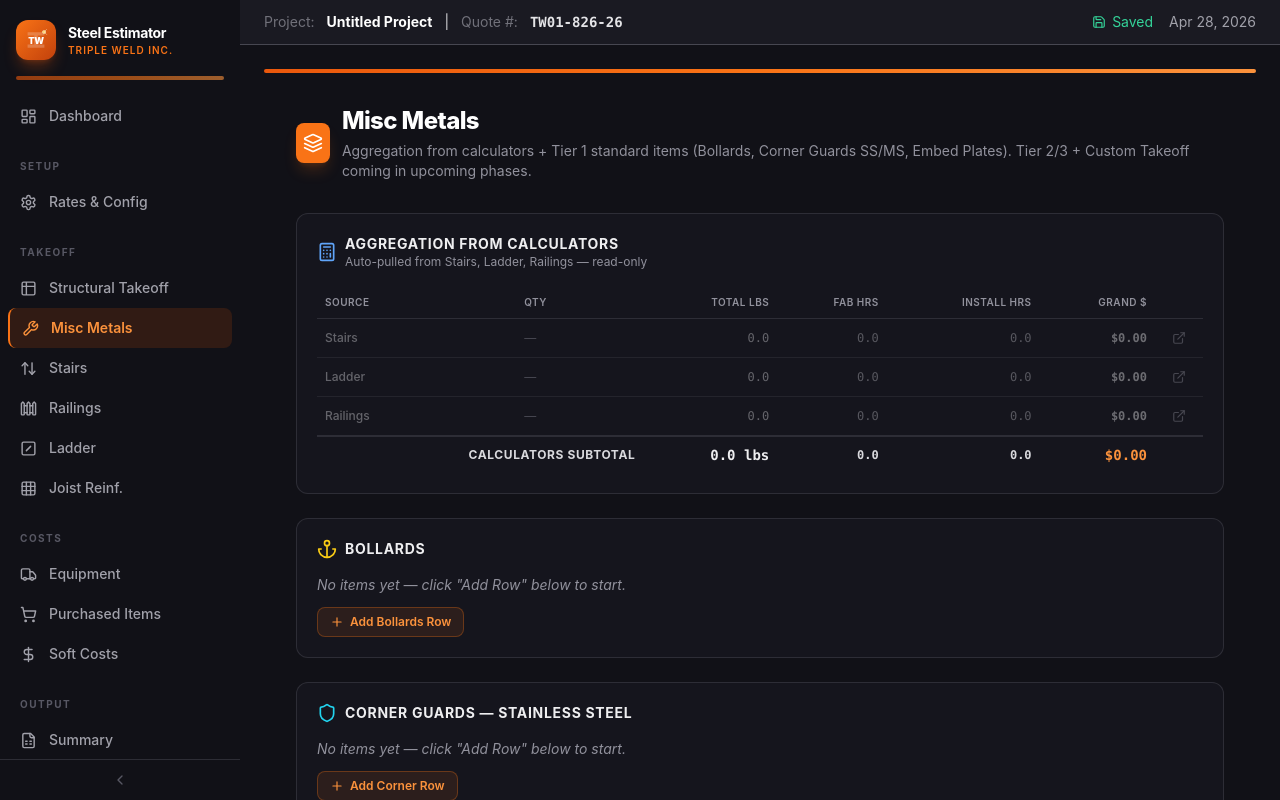
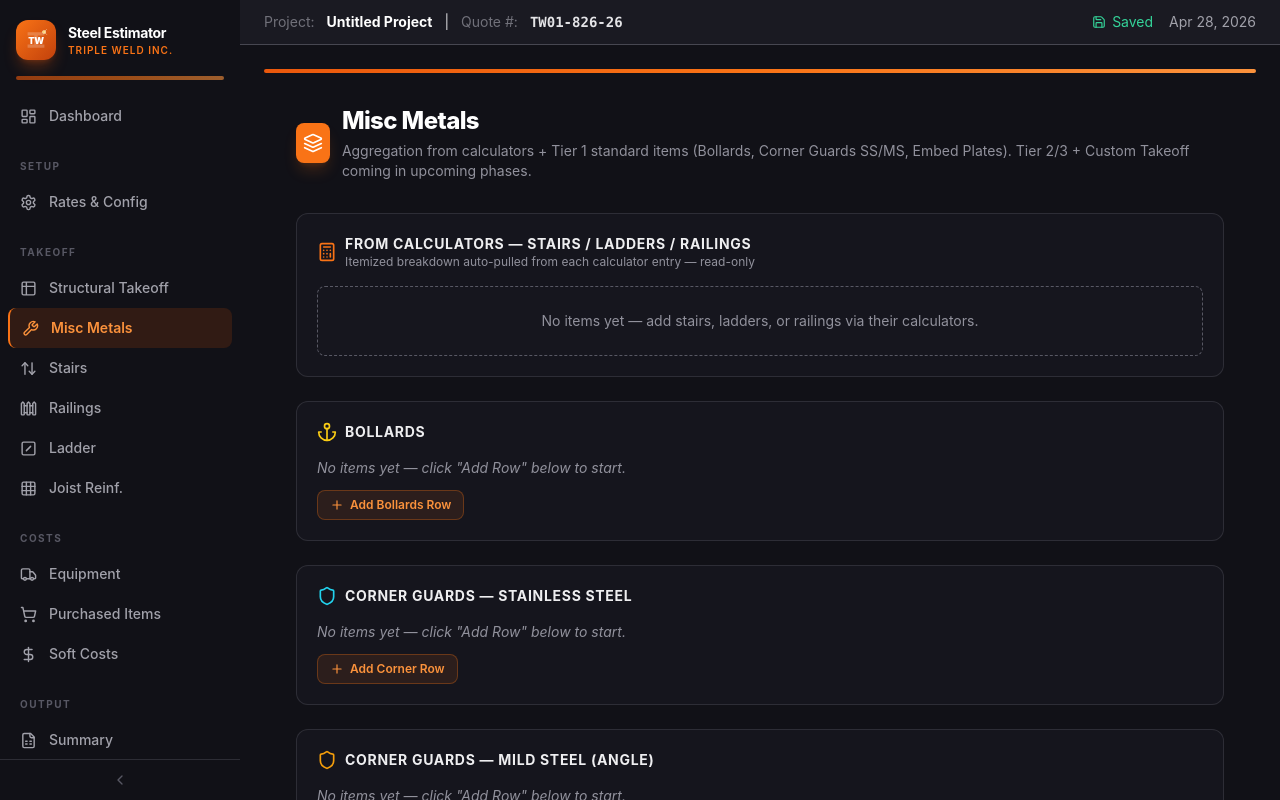
Before and after one commit to Tripleweld/steel-estimator-pro, a React (Vite) app: page /misc-metals in a window 1280 px wide. Built offline with nearby package versions, Linux system fonts and the light colour scheme.

Commit message:
feat(MiscMetals): itemized aggregation cards (Stair 1/2/3, Ladder 1/2/3, Railing 1/2/3) with breakdown + grand total

```diff
--- a/src/pages/MiscMetals.jsx
+++ b/src/pages/MiscMetals.jsx
@@ -393,92 +393,132 @@ function StandardItemTable({ section, miscRates, rows, dispatch }) {
 
 // ─── Aggregation Section (read-only summary from other calculators) ───
 function AggregationSection({ state }) {
-  const stairsC = state.stairsComputed || {}
-  const ladderC = state.ladderComputed || {}
+  const stairs = state.stairs || []
+  const ladder = state.ladder || []
   const railings = state.railings || []
-  // Note: joistReinf is included in Structural Takeoff, not summed here
+  const labourRates = state.rates?.labourRates || {}
+  const fabRate = labourRates.fabRate || 50
+  const installRate = labourRates.installRate || 55
+  const matRates = state.rates?.materialRates || []
+  const getMatRate = (item) => matRates.find(m => m.item === item)?.rate || 1
 
-  const stairs = {
-    label: 'Stairs',
-    qty: stairsC.totalLbs > 0 ? '1 set' : '—',
-    lbs: stairsC.totalLbs || 0,
-    matCost: stairsC.materialCost || 0,
-    grandTotal: stairsC.grandTotal || 0,
-    fabHrs: stairsC.fabHrs || 0,
-    instHrs: stairsC.instHrs || 0,
-    link: '/stairs',
-  }
-  const ladder = {
-    label: 'Ladder',
-    qty: ladderC.totalLbs > 0 ? '1 ladder' : '—',
-    lbs: ladderC.totalLbs || 0,
-    matCost: ladderC.materialCost || 0,
-    grandTotal: ladderC.grandTotal || 0,
-    fabHrs: ladderC.fabHrs || 0,
-    instHrs: ladderC.instHrs || 0,
-    link: '/ladder',
-  }
-  const rl = {
-    label: 'Railings',
-    qty: railings.length > 0 ? `${railings.length} runs` : '—',
-    lbs: railings.reduce((s, r) => s + Number(r.weightLbs || 0), 0),
-    matCost: 0,
-    grandTotal: 0,
-    fabHrs: railings.reduce((s, r) => s + Number(r.fabHrs || 0), 0),
-    instHrs: railings.reduce((s, r) => s + Number(r.instHrs || 0), 0),
-    link: '/railings',
-  }
-  // Joist Reinforcement excluded — accounted for in Structural Takeoff
-  const rows = [stairs, ladder, rl]
-  const totalLbs = rows.reduce((s, r) => s + r.lbs, 0)
-  const totalGrand = rows.reduce((s, r) => s + r.grandTotal, 0)
-  const totalFab = rows.reduce((s, r) => s + r.fabHrs, 0)
-  const totalInst = rows.reduce((s, r) => s + r.instHrs, 0)
+  // Build itemized list
+  const items = []
+  stairs.forEach((s, i) => {
+    const tc = s.totalsCommit || {}
+    items.push({
+      key: `stair-${s.id}`,
+      label: `Stair ${i + 1}${s.mark ? ` — ${s.mark}` : ''}`,
+      kind: 'Stair',
+      material: Number(tc.material) || 0,
+      fab: Number(tc.fab) || 0,
+      install: Number(tc.install) || 0,
+      total: Number(tc.total) || 0,
+    })
+  })
+  ladder.forEach((l, i) => {
+    const tc = l.totalsCommit || {}
+    items.push({
+      key: `ladder-${l.id}`,
+      label: `Ladder ${i + 1}${l.location ? ` — ${l.location}` : (l.mark ? ` — ${l.mark}` : '')}`,
+      kind: 'Ladder',
+      material: Number(tc.material) || 0,
+      fab: Number(tc.fab) || 0,
+      install: Number(tc.install) || 0,
+      total: Number(tc.total) || 0,
+    })
+  })
+  railings.forEach((r, i) => {
+    const matRate = getMatRate(r.material)
+    const material = (Number(r.weightLbs) || 0) * matRate
+    const fab = (Number(r.fabHrs) || 0) * fabRate
+    const install = (Number(r.instHrs) || 0) * installRate
+    const total = material + fab + install
+    items.push({
+      key: `rail-${r.id}`,
+      label: `Railing ${i + 1}${r.location ? ` — ${r.location}` : (r.mark ? ` — ${r.mark}` : '')}`,
+      kind: 'Railing',
+      material, fab, install, total,
+    })
+  })
+
+  const gt = items.reduce((acc, it) => {
+    acc.material += it.material
+    acc.fab += it.fab
+    acc.install += it.install
+    acc.total += it.total
+    return acc
+  }, { material: 0, fab: 0, install: 0, total: 0 })
+
+  const kindBadge = (k) => k === 'Stair'
+    ? 'bg-fire-900/40 text-fire-300'
+    : k === 'Ladder'
+      ? 'bg-blue-900/40 text-blue-300'
+      : 'bg-purple-900/40 text-purple-300'
 
   return (
-    <SectionCard icon={Calculator} title="Aggregation from calculators" subtitle="Auto-pulled from Stairs, Ladder, Railings — read-only" color="text-blue-400">
-      <div className="overflow-x-auto">
-        <table className="w-full text-xs">
-          <thead>
-            <tr className="border-b border-steel-700/50 text-steel-400 uppercase text-[10px] tracking-wider">
-              <th className="px-2 py-2 text-left font-semibold">Source</th>
-              <th className="px-2 py-2 text-left font-semibold">Qty</th>
-              <th className="px-2 py-2 text-right font-semibold">Total lbs</th>
-              <th className="px-2 py-2 text-right font-semibold">Fab hrs</th>
-              <th className="px-2 py-2 text-right font-semibold">Install hrs</th>
-              <th className="px-2 py-2 text-right font-semibold">Grand $</th>
-              <th className="px-2 py-2 text-center font-semibold w-12"></th>
-            </tr>
-          </thead>
-          <tbody className="divide-y divide-steel-700/30">
-            {rows.map((r) => (
-              <tr key={r.label} className={r.lbs > 0 ? '' : 'opacity-40'}>
-                <td className="px-2 py-2 font-medium text-steel-200">{r.label}</td>
-                <td className="px-2 py-2 text-steel-400">{r.qty}</td>
-                <td className="px-2 py-2 text-right font-mono text-steel-200">{fmtNum(r.lbs, 1)}</td>
-                <td className="px-2 py-2 text-right font-mono text-steel-300">{fmtNum(r.fabHrs, 1)}</td>
-                <td className="px-2 py-2 text-right font-mono text-steel-300">{fmtNum(r.instHrs, 1)}</td>
-                <td className="px-2 py-2 text-right font-mono font-semibold text-steel-100">{fmt(r.grandTotal)}</td>
-                <td className="px-2 py-2 text-center">
-                  <Link to={r.link} className="inline-flex items-center gap-1 rounded p-1 text-steel-400 hover:bg-blue-500/10 hover:text-blue-400" title={`Edit ${r.label}`}>
-                    <ExternalLink className="h-3.5 w-3.5" />
-                  </Link>
-                </td>
-              </tr>
-            ))}
-          </tbody>
-          <tfoot>
-            <tr className="border-t-2 border-steel-700/50">
-              <td colSpan={2} className="px-2 py-2 text-right text-xs font-bold uppercase tracking-wider text-steel-200">Calculators subtotal</td>
-              <td className="px-2 py-2 text-right font-mono text-sm font-bold text-steel-100">{fmtNum(totalLbs, 1)} lbs</td>
-              <td className="px-2 py-2 text-right font-mono text-xs font-bold text-steel-200">{fmtNum(totalFab, 1)}</td>
-              <td className="px-2 py-2 text-right font-mono text-xs font-bold text-steel-200">{fmtNum(totalInst, 1)}</td>
-              <td className="px-2 py-2 text-right font-mono text-sm font-bold text-fire-400">{fmt(totalGrand)}</td>
-              <td></td>
-            </tr>
-          </tfoot>
-        </table>
-      </div>
+    <SectionCard
+      icon={Calculator}
+      title="From Calculators — Stairs / Ladders / Railings"
+      subtitle="Itemized breakdown auto-pulled from each calculator entry — read-only"
+    >
+      {items.length === 0 ? (
+        <div className="rounded-lg border border-dashed border-steel-600 bg-steel-900/40 p-6 text-center text-steel-400 text-sm">
+          No items yet — add stairs, ladders, or railings via their calculators.
+        </div>
+      ) : (
+        <div className="space-y-2">
+          {items.map(it => (
+            <div key={it.key} className="rounded-lg border border-steel-700 bg-steel-800 px-4 py-3 flex items-center gap-3">
+              <span className={`px-2 py-0.5 rounded text-[10px] font-bold uppercase tracking-wider w-16 text-center ${kindBadge(it.kind)}`}>{it.kind}</span>
+              <span className="text-steel-200 text-sm font-medium flex-1 truncate">{it.label}</span>
+              <div className="flex items-center gap-3 text-xs font-mono">
+                <div className="text-right w-20">
+                  <div className="text-steel-500 text-[10px] uppercase tracking-wider">Material</div>
+                  <div className="text-steel-200">${Math.round(it.material).toLocaleString()}</div>
+                </div>
+                <div className="text-right w-20">
+                  <div className="text-steel-500 text-[10px] uppercase tracking-wider">Fab</div>
+                  <div className="text-steel-200">${Math.round(it.fab).toLocaleString()}</div>
+                </div>
+                <div className="text-right w-20">
+                  <div className="text-steel-500 text-[10px] uppercase tracking-wider">Install</div>
+                  <div className="text-steel-200">${Math.round(it.install).toLocaleString()}</div>
+                </div>
+                <div className="text-right border-l border-steel-700 pl-3 w-24">
+                  <div className="text-fire-500 text-[10px] uppercase tracking-wider font-bold">Total</div>
+                  <div className="text-fire-400 font-bold">${Math.round(it.total).toLocaleString()}</div>
+                </div>
+              </div>
+            </div>
+          ))}
+        </div>
+      )}
+      {items.length > 0 && (
+        <div className="mt-4 rounded-xl border border-fire-500/30 bg-fire-950/20 p-5">
+          <div className="text-xs font-bold uppercase tracking-wider text-fire-400 mb-3">
+            Grand Total — All Items ({items.length})
+          </div>
+          <div className="grid grid-cols-2 sm:grid-cols-4 gap-4">
+            <div>
+              <div className="text-[10px] text-steel-400 uppercase tracking-wider">Total Material</div>
+              <div className="text-lg font-bold font-mono text-steel-100">${Math.round(gt.material).toLocaleString()}</div>
+            </div>
+            <div>
+              <div className="text-[10px] text-steel-400 uppercase tracking-wider">Total Fabrication</div>
+              <div className="text-lg font-bold font-mono text-steel-100">${Math.round(gt.fab).toLocaleString()}</div>
+            </div>
+            <div>
+              <div className="text-[10px] text-steel-400 uppercase tracking-wider">Total Install</div>
+              <div className="text-lg font-bold font-mono text-steel-100">${Math.round(gt.install).toLocaleString()}</div>
+            </div>
+            <div className="border-l border-fire-500/30 pl-4">
+              <div className="text-[10px] text-fire-400 uppercase tracking-wider font-bold">Grand Total</div>
+              <div className="text-2xl font-bold font-mono text-fire-400">${Math.round(gt.total).toLocaleString()}</div>
+            </div>
+          </div>
+        </div>
+      )}
     </SectionCard>
   )
 }
```
